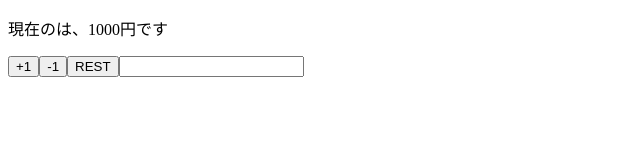
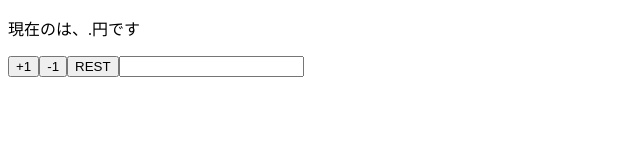
Before and after one commit to nhasumi/react-hooks, a React (Create React App) app in the folder react-hooks-101/: page / in a window 1280 px wide. Shown: the top 160 px of the page, without its empty margins (0-640 px from the left). Built offline with nearby package versions, Linux system fonts and the light colour scheme.

Commit message:
create useEffect

```diff
--- a/react-hooks-101/src/App.js
+++ b/react-hooks-101/src/App.js
@@ -1,21 +1,32 @@
-import React , {useState} from 'react';
+import React , {useState, useEffect} from 'react';
 
 
 const App = (props) => {
-  /*
-  const initialState = {
-    name:'',
-    price:1000
+
+  const[state, setState] = useState(props)
+  const{name, price} = state
+
+
+  useEffect(()=>{
+    console.log('this is like componentDidMount, componentDidUpdate')
+  },)
+
+  useEffect(()=>{
+    console.log('useEffect is componentDidMount')
+  },[])
+
+  useEffect(()=>{
+    console.log('this callback is for name only')
+  },[name])
+
+  const renderPeriod = () => {
+    console.log('renderPeriod is invoked')
+    return "."
   }
-  const [name, setName] = useState(initialState.name)
-  const [price, setPrice] = useState(initialState.price)
-
-  */
-  const[state, setState] = useState(props)
 
    return (
     <div>
-       <p>現在の{state.name}は、{state.price}円です</p>
+       <p>現在の{state.name}は、{renderPeriod()}円です</p>
        <button onClick={()=>{setState({...state,price:state.price+1})}}>+1</button>
        <button onClick={()=>{setState({...state,price:state.price-1})}}>-1</button>
        <button onClick={()=>{setState(props)}}>REST</button>
```
